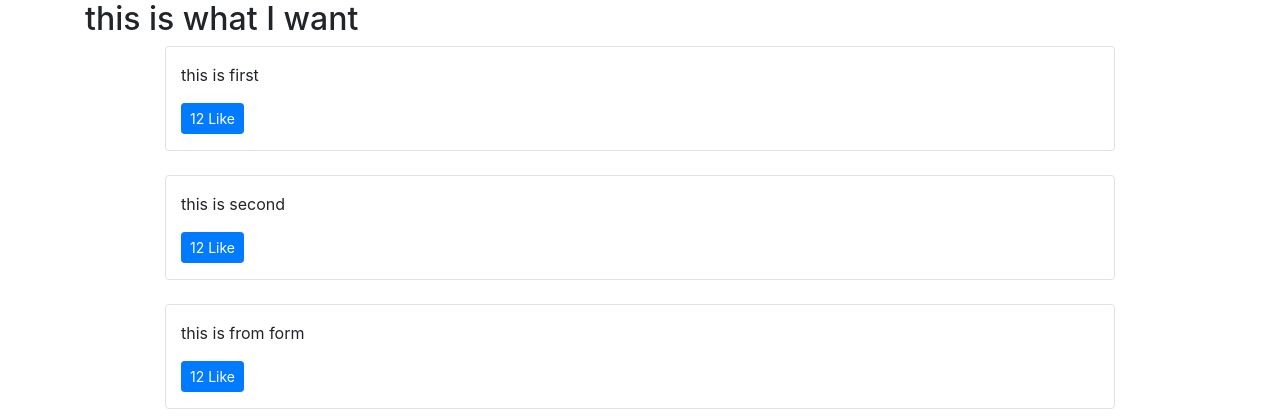
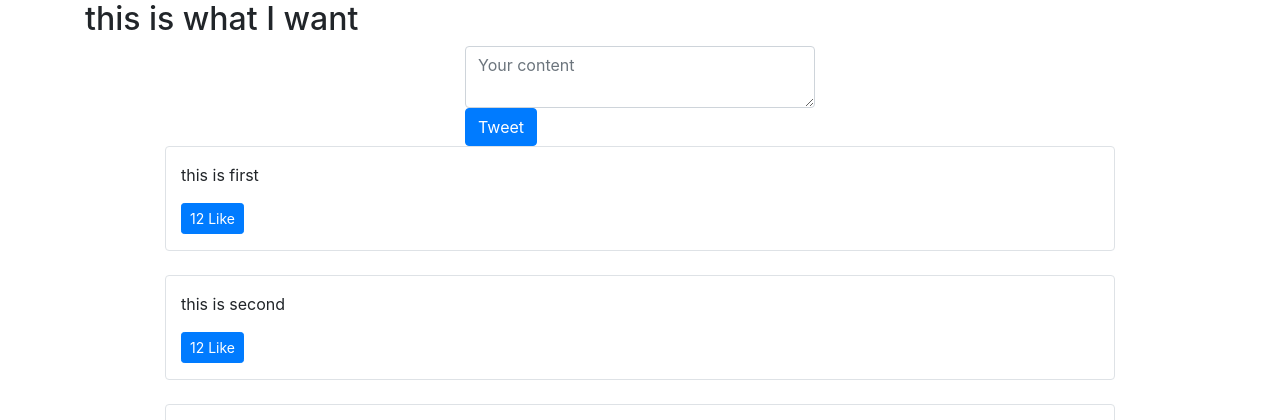
Before and after one commit to MMahdiNasiri/Social-Network-django-web-application, a Django app: page / in a window 1280 px wide. Shown: the part 56-476 px from the top of the page. Run offline with Django 3.2, Linux system fonts and the light colour scheme; data comes from the database, SQL or seed files in the repository; both versions use the stored data as it was after the commit; some libraries are stand-ins or nearby versions.

Commit message:
add write-tweet to homepage

```diff
--- a/templates/pages/home.html
+++ b/templates/pages/home.html
@@ -5,20 +5,65 @@
     <div class="col"><h2>this is what I want</h2></div>
 </div>
 
+<div class="row">
+    <div class="col-md-4 mx-auto col-10">
+        <form class="form" id="tweet-create-form" method="POST" action="/create-tweet">
+            {% csrf_token %}
+            <input type="hidden" value="/" name="next" />
+            <textarea class="form-control" name="content"placeholder="Your content"></textarea>
+            <button type="submit" class="btn btn-primary" >Tweet</button>
+        </form>
+    </div>
+</div>
+
 
 <div class="row" id="tweets">
-    Replace me
 </div>
 
 
 <script>
-const tweetsElement = document.getElementById("tweets")
-tweetsElement.innerHTML = 'Loading...'
 
+function handleTweetCreateFormDidSubmit(event){
+    event.preventDefault()
+}
+
+const tweetCreateFormEl = document.getElementById("tweet-create-form")
+tweetCreateFormEl.addEventListener("submit", handleTweetCreateFormDidSubmit)
+
+
+const tweetsEl = document.getElementById("tweets")
+
+function loadTweets(tweetsElement) {
     const xhr = new XMLHttpRequest()
     const method = 'GET'
     const url = '/tweets'
     const responseType = 'json'
+
+
+    xhr.responseType = responseType
+    xhr.open(method, url)
+
+        xhr.onload = function(){
+
+    const serverResponse = xhr.response
+    var listedItem = serverResponse.response
+    var finalTweetStr = ""
+    for(i=0; i<listedItem.length; i++){
+        var tweetObj = listedItem[i]
+        var currentItem = formatTweetElement(tweetObj)
+        finalTweetStr += currentItem
+    }
+    tweetsElement.innerHTML = finalTweetStr
+
+
+    console.log(listedItem)
+    }
+    xhr.send()
+
+
+}
+
+loadTweets(tweetsEl)
 
 function handleDidLike (tweet_id, currentCount){
     console.log(tweet_id, currentCount)
@@ -39,25 +84,6 @@ function formatTweetElement(tweet){
 }
 
 
-    xhr.responseType = responseType
-    xhr.open(method, url)
-    xhr.onload = function(){
-
-    const serverResponse = xhr.response
-    var listedItem = serverResponse.response
-    var finalTweetStr = ""
-    for(i=0; i<listedItem.length; i++){
-        var tweetObj = listedItem[i]
-        var currentItem = formatTweetElement(tweetObj)
-        finalTweetStr += currentItem
-    }
-    tweetsElement.innerHTML = finalTweetStr
-
-
-    console.log(listedItem)
-    }
-    xhr.send()
-
 
 </script>
 {% endblock content %}
--- a/tweets/views.py
+++ b/tweets/views.py
@@ -1,5 +1,5 @@
-from django.shortcuts import render
-from django.http import HttpResponse, Http404, JsonResponse
+from django.shortcuts import render, redirect
+from django.http import HttpResponse, Http404, JsonResponse, HttpResponseRedirect
 
 from .forms import TweetForm
 from .models import Tweet
@@ -8,11 +8,16 @@ from .models import Tweet
 def home(request, *args, **kwargs):
     return render(request, 'pages/home.html', context={})
 
+
 def tweet_create_view(request, *args, **kwargs):
     form = TweetForm(request.POST or None)
+    next_url = request.POST.get("next") or None
     if form.is_valid():
         obj = form.save(commit=False)
         obj.save()
+
+        if next_url is not None:
+            return redirect(next_url)
         form = TweetForm()
     return render(request, 'components/form.html', context={"form": form})
 
```
Also changed, not shown: db.sqlite3.
